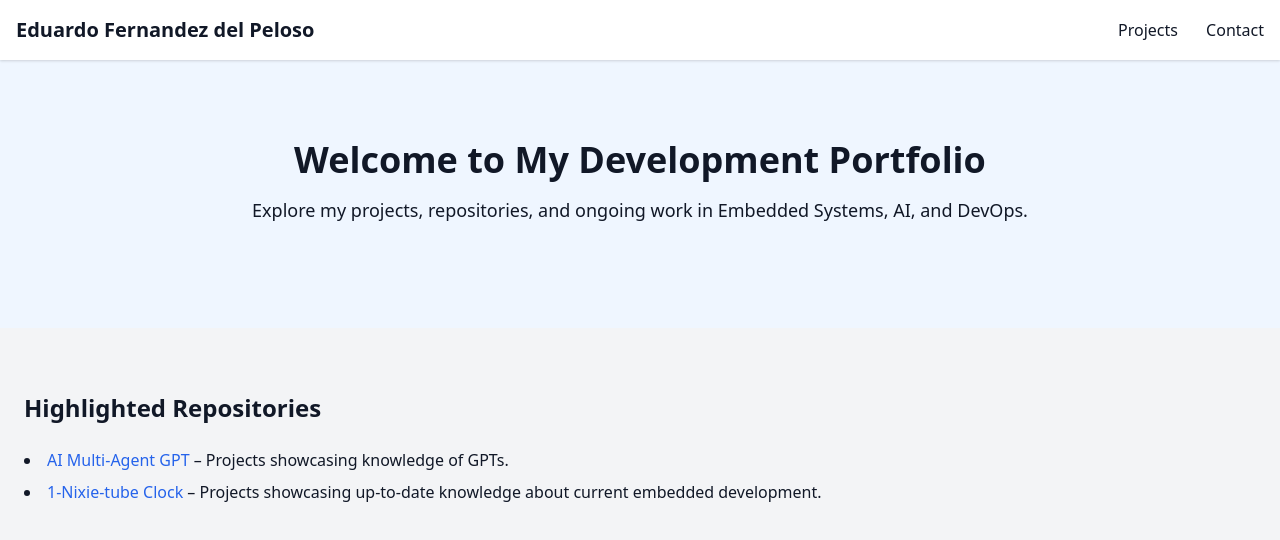
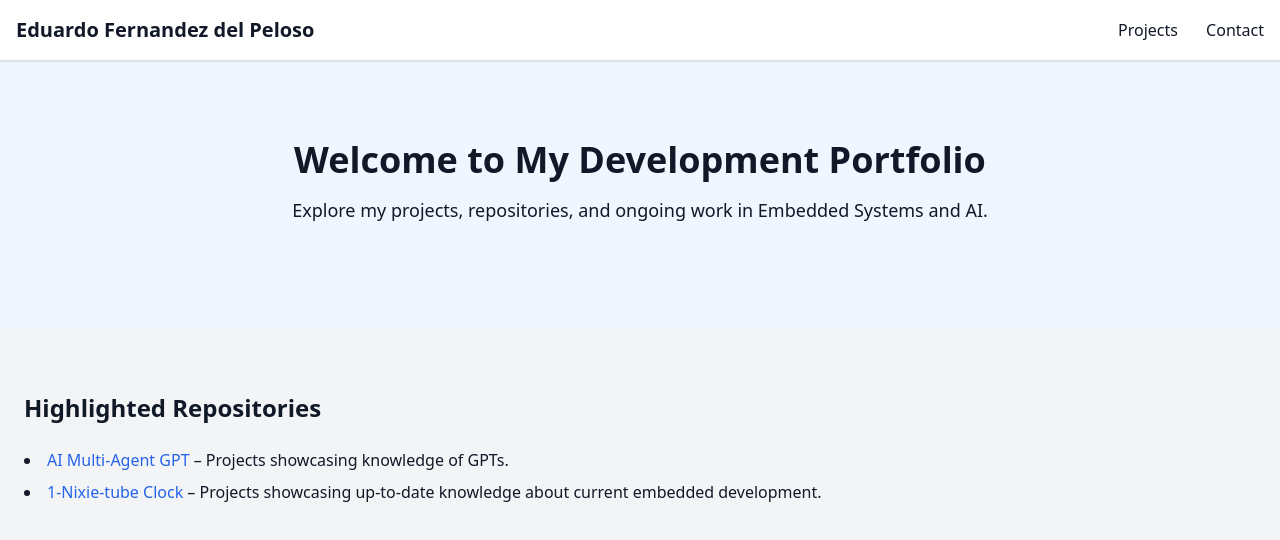
Before and after one commit to fernandezdelpeloso/fernandezdelpeloso.github.io, a plain HTML site: page index.html in a window 1280 px wide. Drawn offline with nearby package versions, Linux system fonts and the light colour scheme.

Commit message:
Update index.html

```diff
--- a/index.html
+++ b/index.html
@@ -21,7 +21,7 @@
   <!-- Hero Section -->
   <section id="home" class="bg-blue-50 py-20 text-center">
     <h1 class="text-4xl font-bold mb-4">Welcome to My Development Portfolio</h1>
-    <p class="text-lg mb-6">Explore my projects, repositories, and ongoing work in Embedded Systems, AI, and DevOps.</p>
+    <p class="text-lg mb-6">Explore my projects, repositories, and ongoing work in Embedded Systems and AI.</p>
   </section>
 
   <!-- Projects Section -->
```
